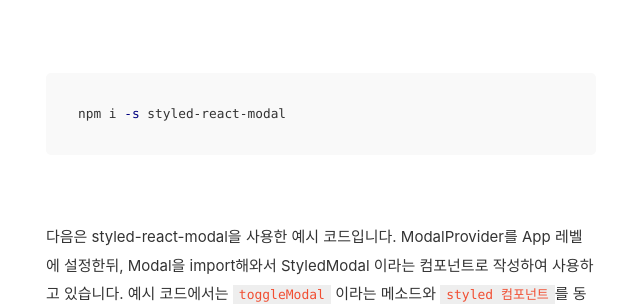
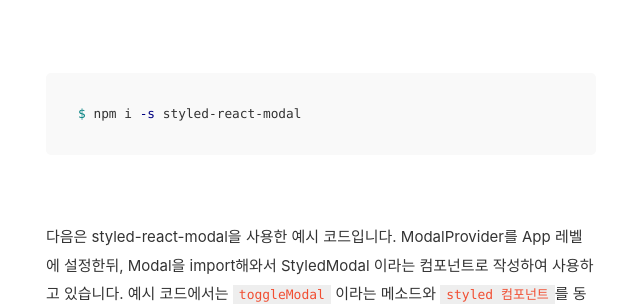
Before and after one commit to Ji-hoon/blog, a Jekyll site: the page built from _posts/2023-12-20-implement-custom-dialog-with-react-modal.md, in a window 1280 px wide and 900 px high, scrolled down 1656 px. Shown: the part 154-460 px from the top of the window, without its empty margins (319-959 px from the left). Built offline with Jekyll 4.4.1, drawn with Linux system fonts in a browser that asks for light colours; comment, search, counter and statistics services are not loaded.

Commit message:
Fix : 내용 및 링크 수정

````diff
--- a/_posts/2023-12-20-implement-custom-dialog-with-react-modal.md
+++ b/_posts/2023-12-20-implement-custom-dialog-with-react-modal.md
@@ -22,7 +22,7 @@ React 애플리케이션 개발 시, 반복적으로 사용되는 UI 패턴이
 
 ## 목차
 
-[1. UI 패턴의 분류 방식](#1-UI-패턴의-분류-방식)
+[1. UI 패턴의 분류 방식](#1-ui-패턴의-분류-방식)
 
 [2. useCustomDialog 훅 작성하기](#2-usecustomdialog-훅-작성하기)
 
@@ -50,7 +50,7 @@ React 애플리케이션 개발 시, 반복적으로 사용되는 UI 패턴이
 &nbsp;
 
 ```shell
-npm i -s styled-react-modal
+$ npm i -s styled-react-modal
 ```
 &nbsp;
 
````
